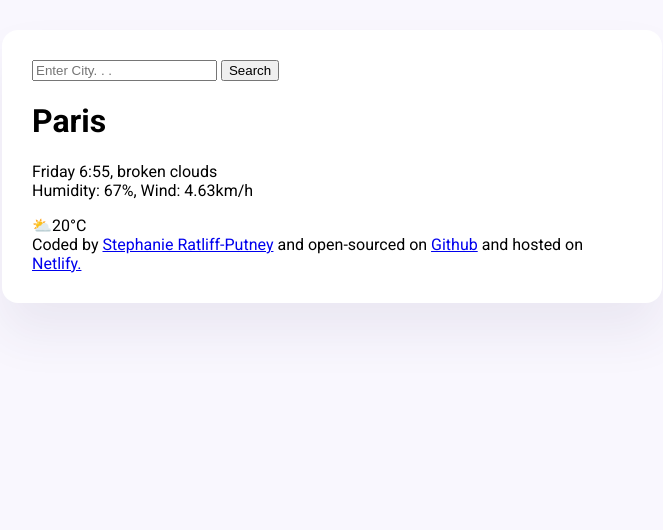
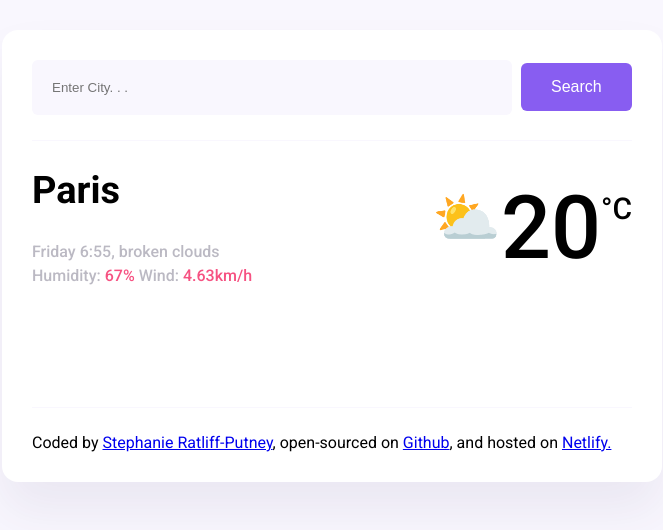
Before and after one commit to MutableSpectre/srp-weather-application-project, a website: page index.html in a window 1280 px wide. Shown: the whole page, without its empty margins (308-971 px from the left). Drawn offline with Linux system fonts and the light colour scheme; a web font is replaced by a local one.

Commit message:
Add HTML and CSS
Add span elements around the numbers for humidity and wind, and span elements around the sun emoji, temperature, and degrees.

For CSS Add styling to main element, h1 element,  p element, search-input class, search-button class, humidity-wind-numbers class, temperature-reading class, sun-emoji class, temperature class, and degree class.

```diff
--- a/index.html
+++ b/index.html
@@ -13,8 +13,8 @@
     <div class="container">
     <header>
         <form>
-            <input type="search" placeholder="Enter City. . ." required />
-            <input type="submit" value="Search" />
+            <input type="search" placeholder="Enter City. . ." required class="search-input"/>
+            <input type="submit" value="Search" class="search-button"/>
         </form>
     </header>
     <main>
@@ -23,18 +23,18 @@
             <p>
             Friday 6:55, broken clouds
             </br>
-            Humidity: 67%, Wind: 4.63km/h
+            Humidity: <span class="humidity-wind-numbers">67%</span> Wind: <span class="humidity-wind-numbers">4.63km/h</span>
             </p>
         </div>
-        <div>
-            ⛅20°C
+        <div class="temperature-reading">
+            <span class="sun-emoji">⛅</span> <span class="temperature">20</span><span class="degrees">°C</span>
         </div>
     </main>
     <footer>
         Coded by
-        <a href="#" target="_blank">Stephanie Ratliff-Putney</a>
-        and open-sourced on
-        <a href="#" target="_blank">Github</a>
+        <a href="#" target="_blank">Stephanie Ratliff-Putney</a>,
+        open-sourced on
+        <a href="#" target="_blank">Github</a>,
         and hosted on
         <a href="#" target="_blank">Netlify.</a>
     </footer>
--- a/src/styles.css
+++ b/src/styles.css
@@ -1,6 +1,25 @@
 body {
     background-color: #f9f7fe;
     font-family: "Roboto", sans-serif;
+}
+
+main {
+    border-top: 1px solid #f9f7fe;
+    border-bottom: 1px solid #f9f7fe;
+    margin: 25px auto;
+
+}
+
+h1 {
+    font-size: 38px;
+    line-height: 48px;
+}
+
+p {
+    color: #BBB9C3;
+    font-size: 16px;
+    font-weight: 500;
+    line-height: 24px;
 }
 
 .container {
@@ -11,3 +30,47 @@ body {
     max-width: 600px;
     padding: 30px;
 }
+
+.search-input {
+    background-color: #f9f7fe;
+    border: none;
+    border-radius: 6px;
+    padding: 20px;
+    width: 80%;
+}
+
+.search-button {
+    background: #885DF1;
+    border: none;
+    border-radius: 6px;
+    color: #ffffff;
+    font-size: 16px;
+    margin-left: 5px;
+    padding: 15px 30px;
+}
+
+.humidity-wind-numbers {
+    color: #F65282;
+}
+
+.temperature-reading {
+    display: flex;
+    justify-content: right;
+    transform: translate(0px, -128px);
+}
+
+.sun-emoji {
+    font-size: 55px;
+    transform: translate(0px, 10px);
+}
+
+.temperature {
+    font-size: 88px;
+    font-weight: 500;
+}
+
+.degrees {
+    font-size: 30px;
+    font-weight: 500;
+    transform: translate(0px, 15px);
+}
```
